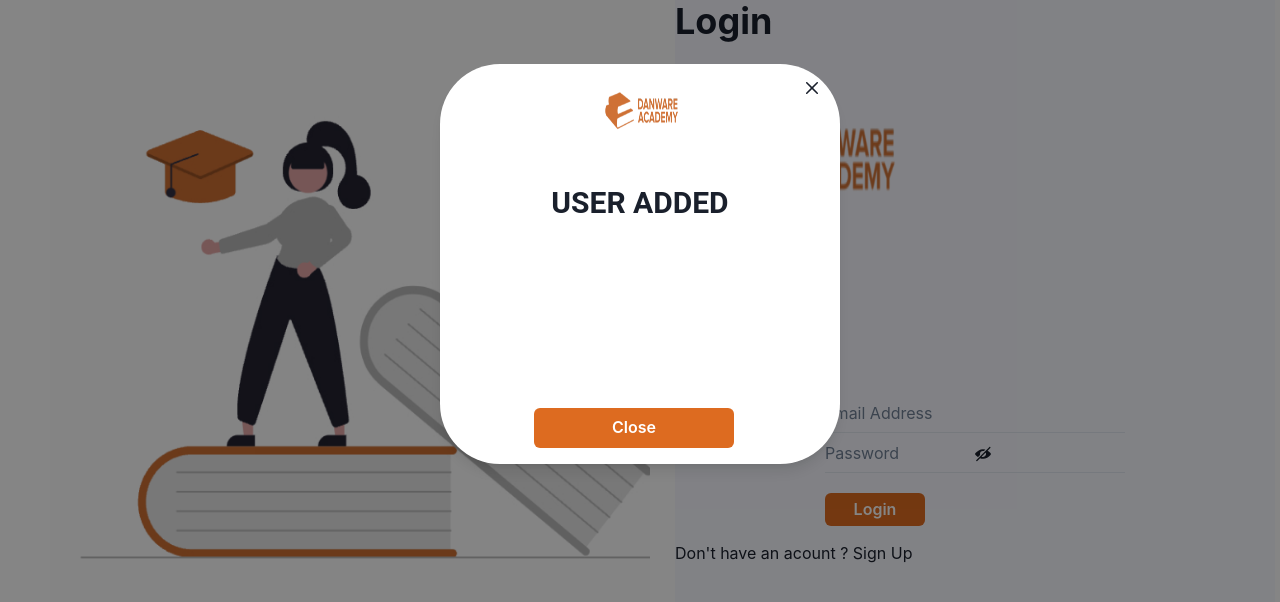
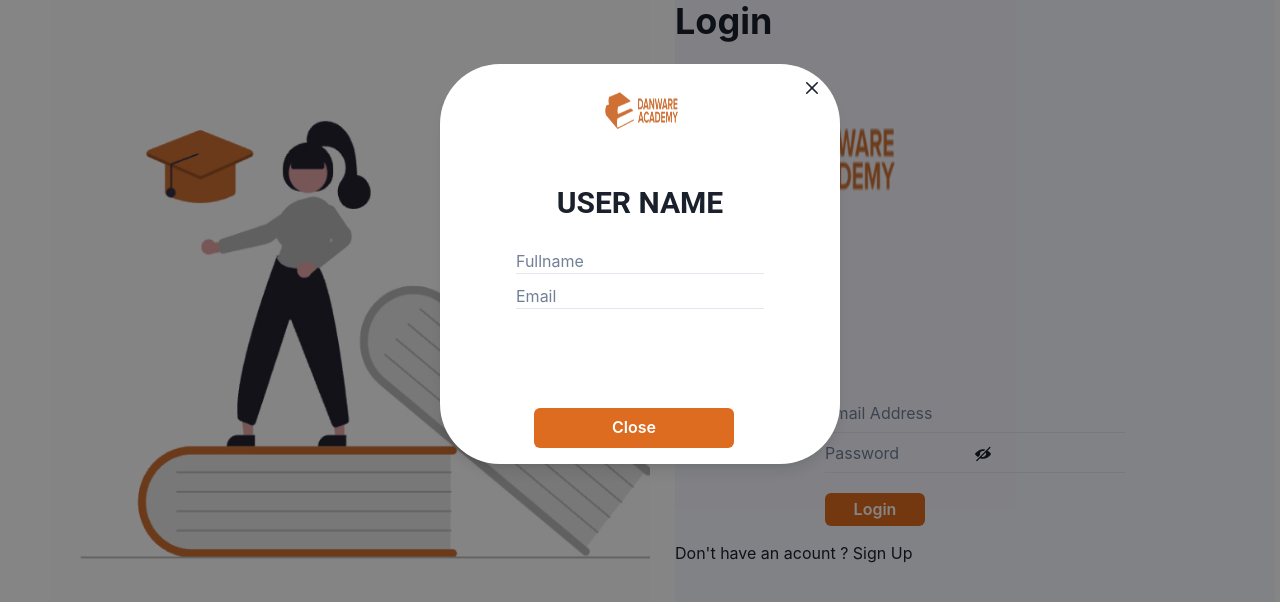
Before and after one commit to AkonaSilwana/Learning_platforms, a React (Create React App) app: page /Login in a window 1280 px wide. Both pictures are taken after a click on the button "Login". Shown: the top 602 px of the page. Built offline with nearby package versions, Linux system fonts and the light colour scheme.

Commit message:
refactor: fixed modal display

```diff
--- a/src/Components/LoginModal.tsx
+++ b/src/Components/LoginModal.tsx
@@ -1,6 +1,6 @@
 import React from 'react'
 import {Box,Modal, ModalOverlay, ModalContent,ModalHeader,ModalFooter,
-   ModalBody, ModalCloseButton,Text , Button, Image} from '@chakra-ui/react'
+   ModalBody, ModalCloseButton,Text , Button, Image, Input} from '@chakra-ui/react'
 
 
    type LoginUserDetails = {
@@ -22,15 +22,26 @@ function LoginModal(props: LoginUserDetails) {
         <ModalOverlay />
         <ModalContent display="flex" alignItems="center" justifyContent="space-between" boxSize={'400px'}  borderRadius={'60px'}>
            <Image boxSize='100px' align={'center'} src='./Images/logo.png' alt="logo" />
-          <ModalHeader  fontFamily={'Roboto'} fontSize={'30px'}>USER ADDED</ModalHeader>
+          <ModalHeader  fontFamily={'Roboto'} fontSize={'30px'}>USER NAME</ModalHeader>
           <ModalCloseButton />
           <ModalBody  >
             <fieldset>
+            <Input
 
-           <Text></Text>
+           variant={'flushed'}
+           placeholder={'Fullname'}
+           size={'18px'}
+           marginBottom={'10px'}
+           />
            </fieldset>
             <fieldset>
-           <Text>{props.email}</Text>
+            <Input
+           value={props.email}
+           variant={'flushed'}
+           placeholder={'Email'}
+           size={'18px'}
+           marginBottom={'10px'}
+           />
            </fieldset>
           </ModalBody>
            <Text></Text>
--- a/src/Components/UserDetailsSignUpModal.tsx
+++ b/src/Components/UserDetailsSignUpModal.tsx
@@ -1,6 +1,6 @@
 import React from 'react'
 import {ChakraProvider,Box, Modal, ModalOverlay, ModalContent,ModalHeader,ModalFooter,
-   ModalBody, ModalCloseButton,Text , Button, Image} from '@chakra-ui/react'
+   ModalBody, ModalCloseButton,Text , Button, Image, Input} from '@chakra-ui/react'
 
 
 
@@ -29,12 +29,23 @@ function UserDetailsSignUpModal(props: SignUpUserDetails) {
           <ModalCloseButton />
           <ModalBody >
             <fieldset>
-              <Text>{props.name}</Text>
-
+           <Input
+           value={props.name}
+           variant={'flushed'}
+           placeholder={'Fullname'}
+           size={'18px'}
+           marginBottom={'10px'}
+           />
            </fieldset>
             <fieldset>
+              <Input
+           value={props.email}
+           variant={'flushed'}
+           placeholder={'Email'}
+           size={'18px'}
+           marginBottom={'10px'}
+           />
 
-           <Text>{props.email}</Text>
            </fieldset>
           </ModalBody>
            <Text></Text>
```
